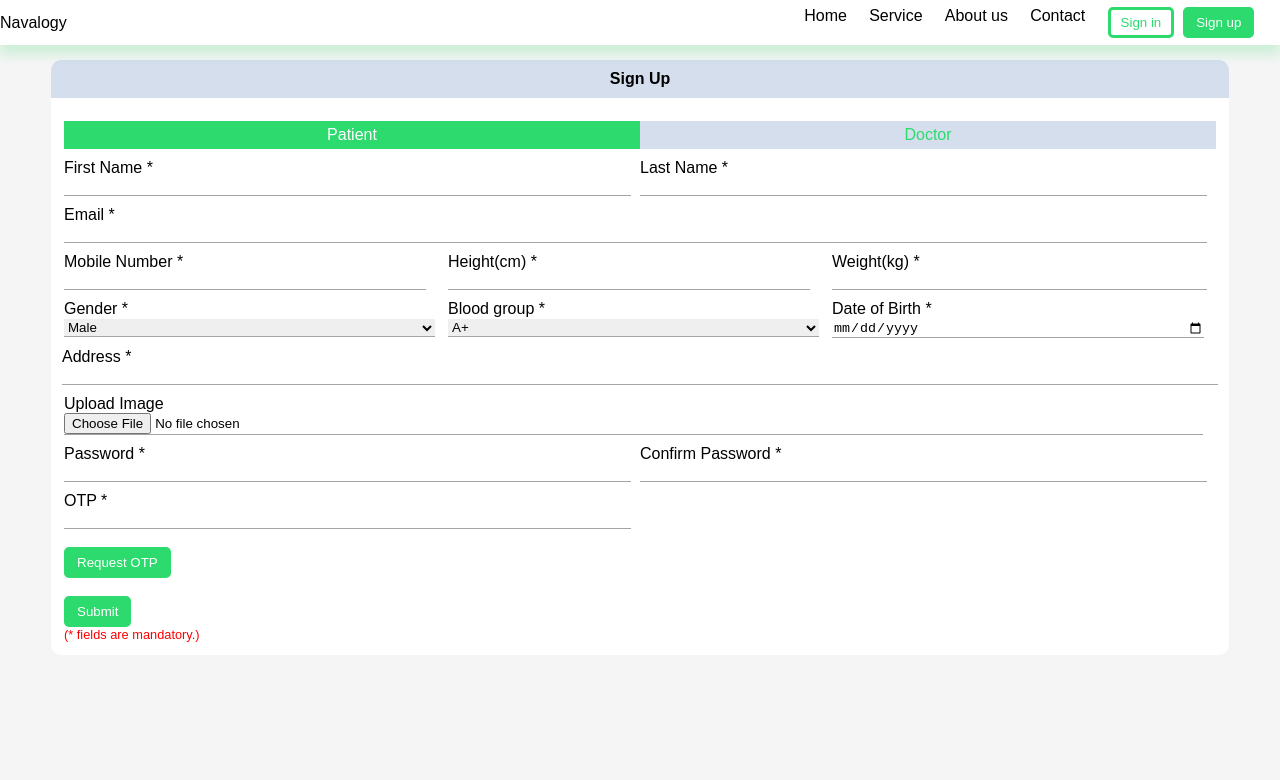
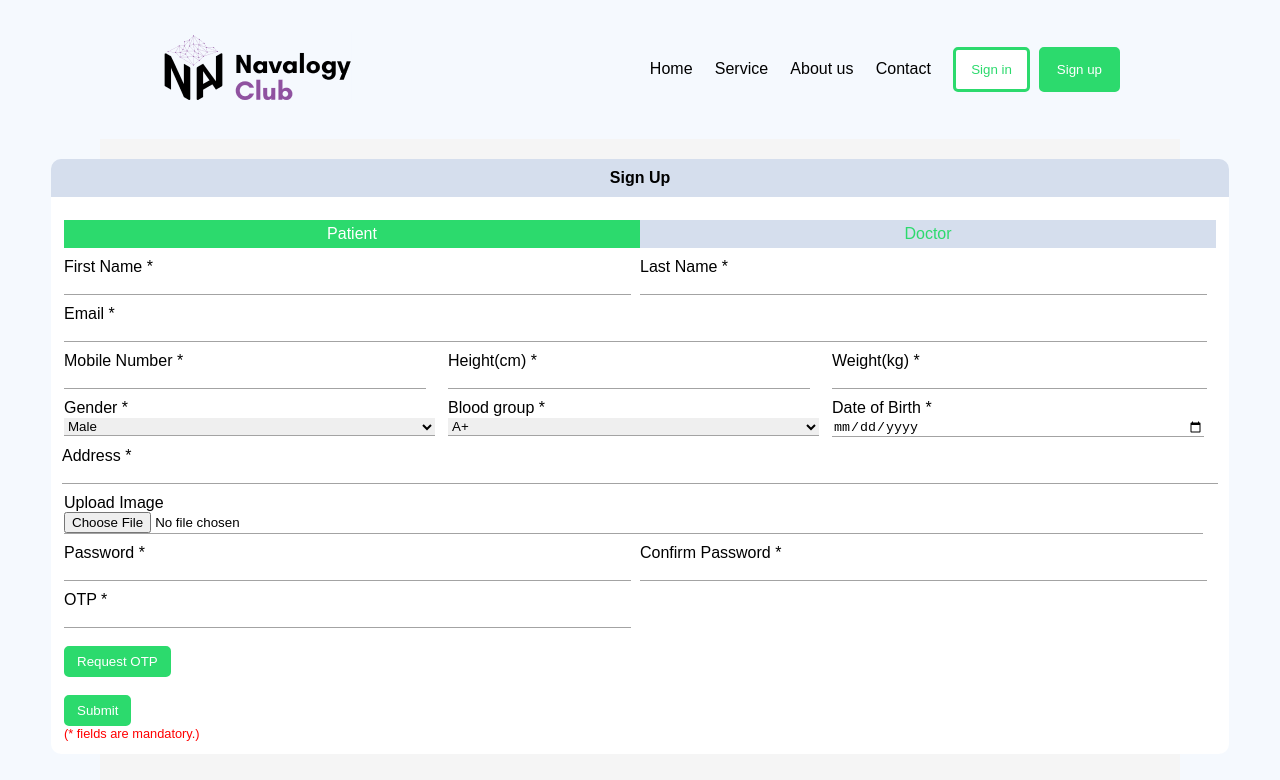
Before and after one commit to ReactersInc/telemedicine-frontend, a React (Create React App) app: page /register in a window 1280 px wide. Shown: the top 780 px of the page. Built offline with nearby package versions, Linux system fonts and the light colour scheme; the HTML template or start-up script is replaced by a standard one.

Commit message:
navbar css added

```diff
--- a/src/App.css
+++ b/src/App.css
@@ -1,9 +1,12 @@
-button{
-    cursor: pointer;
+button {
+  cursor: pointer;
 }
-input:active{
-    border: transparent;
+input:active {
+  border: transparent;
 }
-.noScroll{
-    overflow: unset;
+.noScroll {
+  overflow: unset;
 }
+.webcontainer {
+  margin: 0px 100px;
+}
--- a/src/App.tsx
+++ b/src/App.tsx
@@ -1,68 +1,70 @@
-import React from 'react';
-import './App.css';
+import React from "react";
+import "./App.css";
 // import Dashboard from './pages/patientDashboard';
-import Register from './pages/register';
-import {BrowserRouter, Route, Routes} from "react-router-dom";
-import { Provider } from 'react-redux'
+import Register from "./pages/register";
+import { BrowserRouter, Route, Routes } from "react-router-dom";
+import { Provider } from "react-redux";
 import { store, persistor } from "./app/store";
 import { PersistGate } from "redux-persist/integration/react";
-import Home from './pages/home'
-import VitalsDashboard from './pages/vitalsDashboard';
-import Appointment from './pages/appointment';
-import PatientDashboard from './pages/patientDashboard';
-import DoctorDashboard from './pages/doctorDashboard';
+import Home from "./pages/home";
+import VitalsDashboard from "./pages/vitalsDashboard";
+import Appointment from "./pages/appointment";
+import PatientDashboard from "./pages/patientDashboard";
+import DoctorDashboard from "./pages/doctorDashboard";
 // import EcgGraph from './pages/test2'
 
 export const router = [
   {
     path: "/",
-    element: <Home/>,
+    element: <Home />,
   },
   {
     path: "/register",
-    element: <Register/>,
+    element: <Register />,
   },
   {
     path: "/patientdashboard",
-    element: <PatientDashboard/>,
+    element: <PatientDashboard />,
   },
   {
     path: "/vitals",
-    element: <VitalsDashboard/>
+    element: <VitalsDashboard />,
   },
   {
     path: "/appointment",
-    element: <Appointment/>
+    element: <Appointment />,
   },
   {
     path: "/patientdashboard",
-    element: <PatientDashboard/>,
+    element: <PatientDashboard />,
   },
   {
     path: "/doctordashboard",
-    element: <DoctorDashboard/>,
+    element: <DoctorDashboard />,
   },
   // {
   //   path: "/test2",
   //   element: <EcgGraph/>
   // }
-]
+];
 
 function App() {
   return (
+    <>
+      <div className="webcontainer">
         <BrowserRouter>
-      <Provider store={ store }>
-        <PersistGate persistor={ persistor }>
+          <Provider store={store}>
+            <PersistGate persistor={persistor}>
               <Routes>
-            {
-              router.map((item, index)=>{
-                return <Route path={item.path} element={item.element} />
-              })
-            }
+                {router.map((item, index) => {
+                  return <Route path={item.path} element={item.element} />;
+                })}
               </Routes>
             </PersistGate>
           </Provider>
         </BrowserRouter>
+      </div>
+    </>
   );
 }
 
--- a/src/components/horizontalNav/index.css
+++ b/src/components/horizontalNav/index.css
@@ -1,44 +1,37 @@
-
-.submitBtn{
-    border: #2CDA6D solid;
-    background-color: #2CDA6D;
-    color: #FFFFFF;
-    padding: 5px 10px;
-    border-radius: 5px;
-  }
-.signinBtn{
-  border: #2CDA6D solid;
-  background-color: #FFFFFF;
-  color: #2CDA6D;
-  padding: 5px 10px;
+.SignBtn {
+  border: #2cda6d solid;
+  background-color: #2cda6d;
+  color: #ffffff;
+  padding: 12px 15px;
   border-radius: 5px;
 }
-.navContainer{
-  height: 2.5rem;
+.signinBtn {
+  border: #2cda6d solid;
+  background-color: #ffffff;
+  color: #2cda6d;
+  padding: 12px 15px;
+  border-radius: 5px;
+}
+
+.navbar {
   position: static;
-
-}
-.navbar{
-  position: fixed;
-  padding: 7px 0;
+  padding: 32px 60px;
   display: flex;
   align-items: center;
-  justify-content: center;
-  background-color: #FFFFFF;
-  box-shadow: 0 10px 10px #2cda6c30;
+  justify-content: space-between;
+  background-color: #f5f9fe;
 }
-.btns{
+.btns {
   display: flex;
   width: 80vw;
   justify-content: end;
-  margin-right: 2%;
 }
-.logo{
+.logo {
   display: flex;
   width: 20vw;
   justify-content: left;
 }
-.navLink{
+.navLink {
   color: black;
   text-decoration: none;
   position: relative;
@@ -51,21 +44,20 @@
   bottom: 0;
   width: 0;
   height: 2px;
-  background-color: #2CDA6D;
-  transition:  0.3s ;
+  background-color: #2cda6d;
+  transition: 0.3s;
 }
 
-.navLink:hover{
-  color: #2CDA6D;
+.navLink:hover {
+  color: #2cda6d;
 }
 
 .navLink:hover::after {
   width: 100%;
 }
 
-
 @media screen and (max-width: 520px) {
-  .navbar{
+  .navbar {
     font-size: 0.9rem;
   }
 }
--- a/src/components/horizontalNav/index.tsx
+++ b/src/components/horizontalNav/index.tsx
@@ -1,65 +1,66 @@
-import React , {useState} from "react";
-import './index.css'
+import React, { useState } from "react";
+import "./index.css";
 import ModalSignin from "../modalSignin";
 import { useDispatch, useSelector } from "react-redux";
 import { setModal } from "../../features/modal/modalSlice";
-function HorizontalNav(){
-    const isModalOpen = useSelector((state: {modal: {modalOpen: boolean, scroll: boolean}})=> state.modal.modalOpen)
-    const scrollable = useSelector((state: {modal: {modalOpen: boolean, scroll: boolean}})=> state.modal.scroll)
-    const dispatch = useDispatch()
+function HorizontalNav() {
+  const isModalOpen = useSelector(
+    (state: { modal: { modalOpen: boolean; scroll: boolean } }) =>
+      state.modal.modalOpen
+  );
+  const scrollable = useSelector(
+    (state: { modal: { modalOpen: boolean; scroll: boolean } }) =>
+      state.modal.scroll
+  );
+  const dispatch = useDispatch();
 
-    const toggleModal = () =>{
-        dispatch(setModal())
-    }
+  const toggleModal = () => {
+    dispatch(setModal());
+  };
 
-    if(!scrollable){
-        document.body.style.overflowY="hidden"
-    }
-    else{
-        document.body.style.overflowY="auto"
-    }
+  if (!scrollable) {
+    document.body.style.overflowY = "hidden";
+  } else {
+    document.body.style.overflowY = "auto";
+  }
 
-    return(
+  return (
     <>
-    <div className="navContainer">
-    <div className="navbar">
-            <div className="logo" >
-                Navalogy
-            </div>
-            <div className="btns">
-                <a href="/#home" className="navLink">Home</a>
-                &nbsp;&nbsp;
-                &nbsp;&nbsp;
-                <a href="/#service" className="navLink">Service</a>
-                &nbsp;&nbsp;
-                &nbsp;&nbsp;
-                <a href="/#aboutUs" className="navLink">About us</a>
-                &nbsp;&nbsp;
-                &nbsp;&nbsp;
-                <a href="/#contact" className="navLink">Contact</a>
-                &nbsp;&nbsp;
-                &nbsp;&nbsp;
-                <button className="signinBtn" onClick={toggleModal}>Sign in</button>
-                &nbsp;&nbsp;
-                <a href="/register"><button className="submitBtn">Sign up</button></a>
-            </div>
+      <div className="navbar">
+        <div>
+          <a href="/#home">
+            <img src=".././static/logo.png" />
+          </a>
         </div>
-    </div>
-
-    <div>
-    {
-        isModalOpen && (
-
-                <ModalSignin/>
-
-        )
-    }
-    </div>
-
-
+        <div>
+          <a href="/#home" className="navLink">
+            Home
+          </a>
+          &nbsp;&nbsp; &nbsp;&nbsp;
+          <a href="/#service" className="navLink">
+            Service
+          </a>
+          &nbsp;&nbsp; &nbsp;&nbsp;
+          <a href="/#aboutUs" className="navLink">
+            About us
+          </a>
+          &nbsp;&nbsp; &nbsp;&nbsp;
+          <a href="/#contact" className="navLink">
+            Contact
+          </a>
+          &nbsp;&nbsp; &nbsp;&nbsp;
+          <button className="signinBtn" onClick={toggleModal}>
+            Sign in
+          </button>
+          &nbsp;&nbsp;
+          <a href="/register">
+            <button className="SignBtn">Sign up</button>
+          </a>
+        </div>
+      </div>
+      <div>{isModalOpen && <ModalSignin />}</div>
     </>
-
-    )
+  );
 }
 
-export default HorizontalNav
+export default HorizontalNav;
--- a/src/index.css
+++ b/src/index.css
@@ -1,12 +1,11 @@
 body {
   margin: 0;
-  font-family:Arial, Helvetica, sans-serif;
+  font-family: Arial, Helvetica, sans-serif;
   -webkit-font-smoothing: antialiased;
   -moz-osx-font-smoothing: grayscale;
-  background-color: #F5F9FE;
+  background-color: #f5f9fe;
 }
 
 code {
-  font-family: source-code-pro, Menlo, Monaco, Consolas, 'Courier New',
-    monospace;
+  font-family: Manrope;
 }
```
Also changed, not shown: public/static/logo.png (added). Lines whose indentation alone changed are shown as unchanged.
